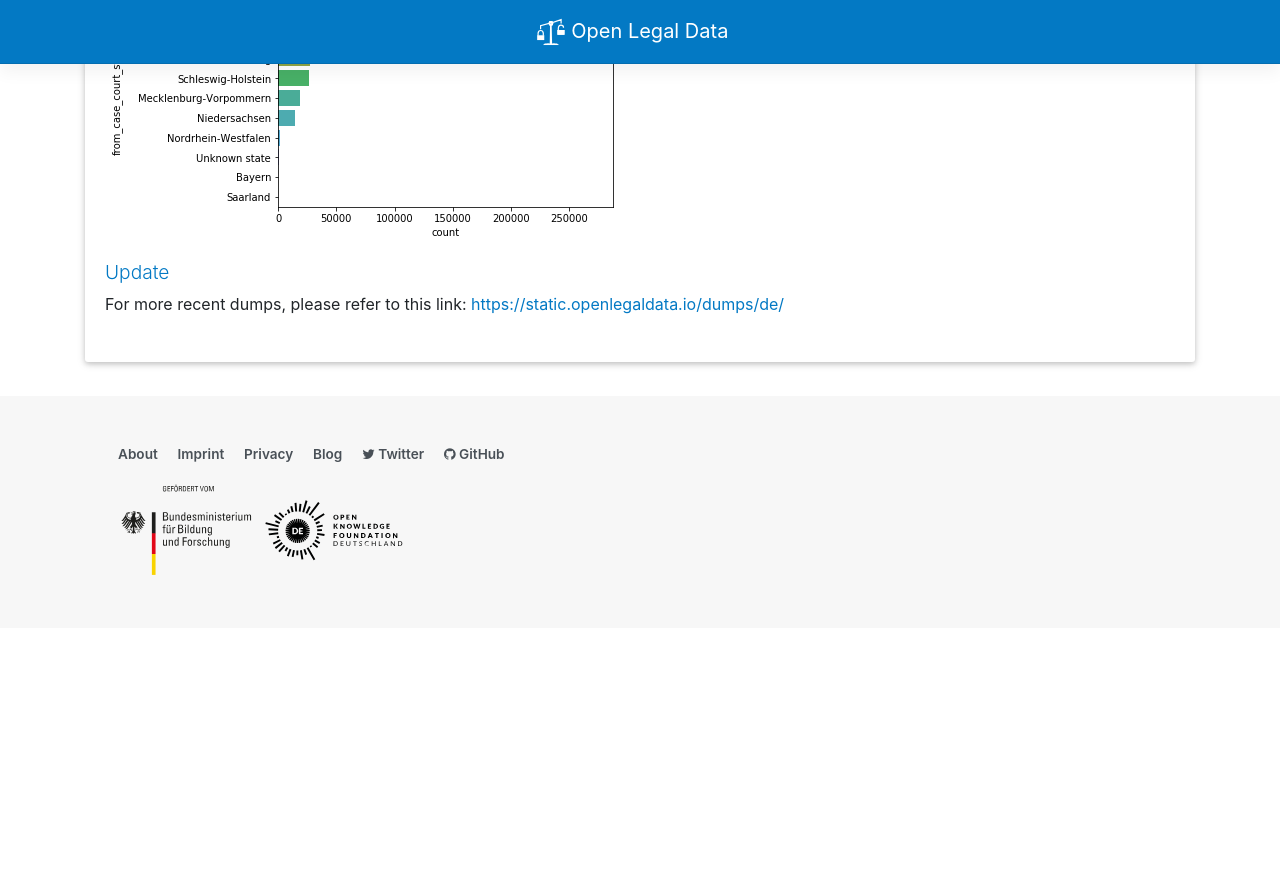
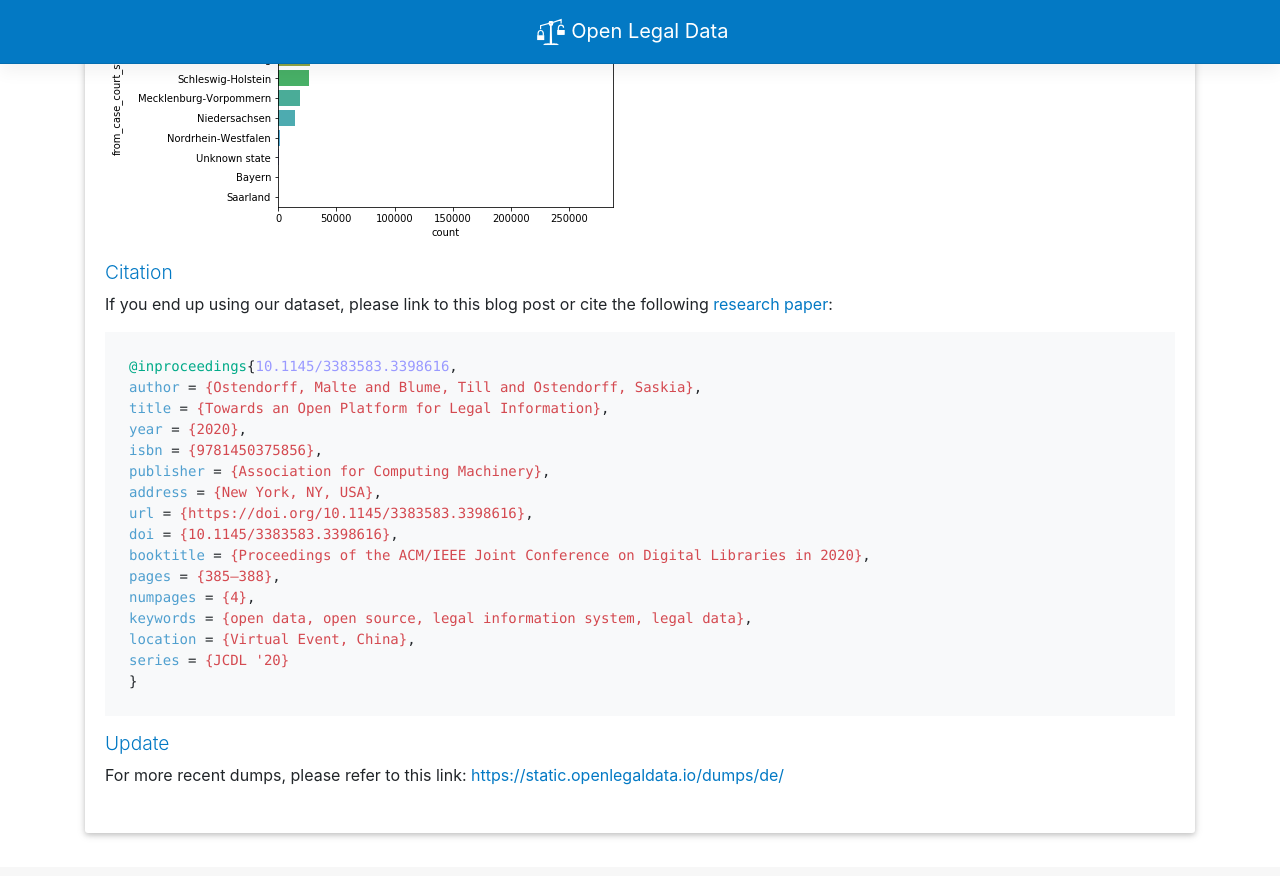
Before and after one commit to openlegaldata/blog, a Jekyll site: the page built from _posts/2019-02-19-court-decision-dataset.md, in a window 1280 px wide and 900 px high, scrolled down 2419 px. Shown: the top 876 px of the window. Built offline with Jekyll 4.4.1, drawn with Linux system fonts in a browser that asks for light colours; before the commit the page ends 3047 px from its top, so only the background shows below that.

Commit message:
Update 2019-02-19-court-decision-dataset.md

````diff
--- a/_posts/2019-02-19-court-decision-dataset.md
+++ b/_posts/2019-02-19-court-decision-dataset.md
@@ -109,6 +109,29 @@ Citing states
 
 ![Citing states]({{ "/assets/img/ref_case_states.png" | relative_url }})
 
+### Citation
+
+If you end up using our dataset, please link to this blog post or cite the following [research paper](https://arxiv.org/abs/2005.13342):
+
+```bibtex
+@inproceedings{10.1145/3383583.3398616,
+author = {Ostendorff, Malte and Blume, Till and Ostendorff, Saskia},
+title = {Towards an Open Platform for Legal Information},
+year = {2020},
+isbn = {9781450375856},
+publisher = {Association for Computing Machinery},
+address = {New York, NY, USA},
+url = {https://doi.org/10.1145/3383583.3398616},
+doi = {10.1145/3383583.3398616},
+booktitle = {Proceedings of the ACM/IEEE Joint Conference on Digital Libraries in 2020},
+pages = {385–388},
+numpages = {4},
+keywords = {open data, open source, legal information system, legal data},
+location = {Virtual Event, China},
+series = {JCDL '20}
+}
+```
+
 
 ### Update
 
````
